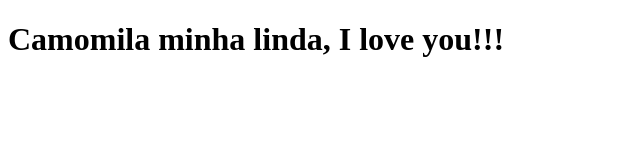
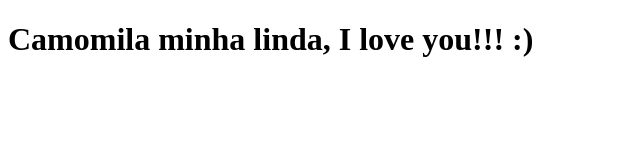
Before and after one commit to AndersonPM/clone-tabnews, a Next.js app: page / in a window 1280 px wide. Shown: the top 160 px of the page, without its empty margins (0-640 px from the left). Built offline with nearby package versions, Linux system fonts and the light colour scheme.

Commit message:
Atualizando mensagem

```diff
--- a/pages/index.js
+++ b/pages/index.js
@@ -1,5 +1,5 @@
 function Home() {
-    return <h1>Camomila minha linda, I love you!!!</h1>
+    return <h1>Camomila minha linda, I love you!!! :) </h1>
 }
 
 export default Home;
```
